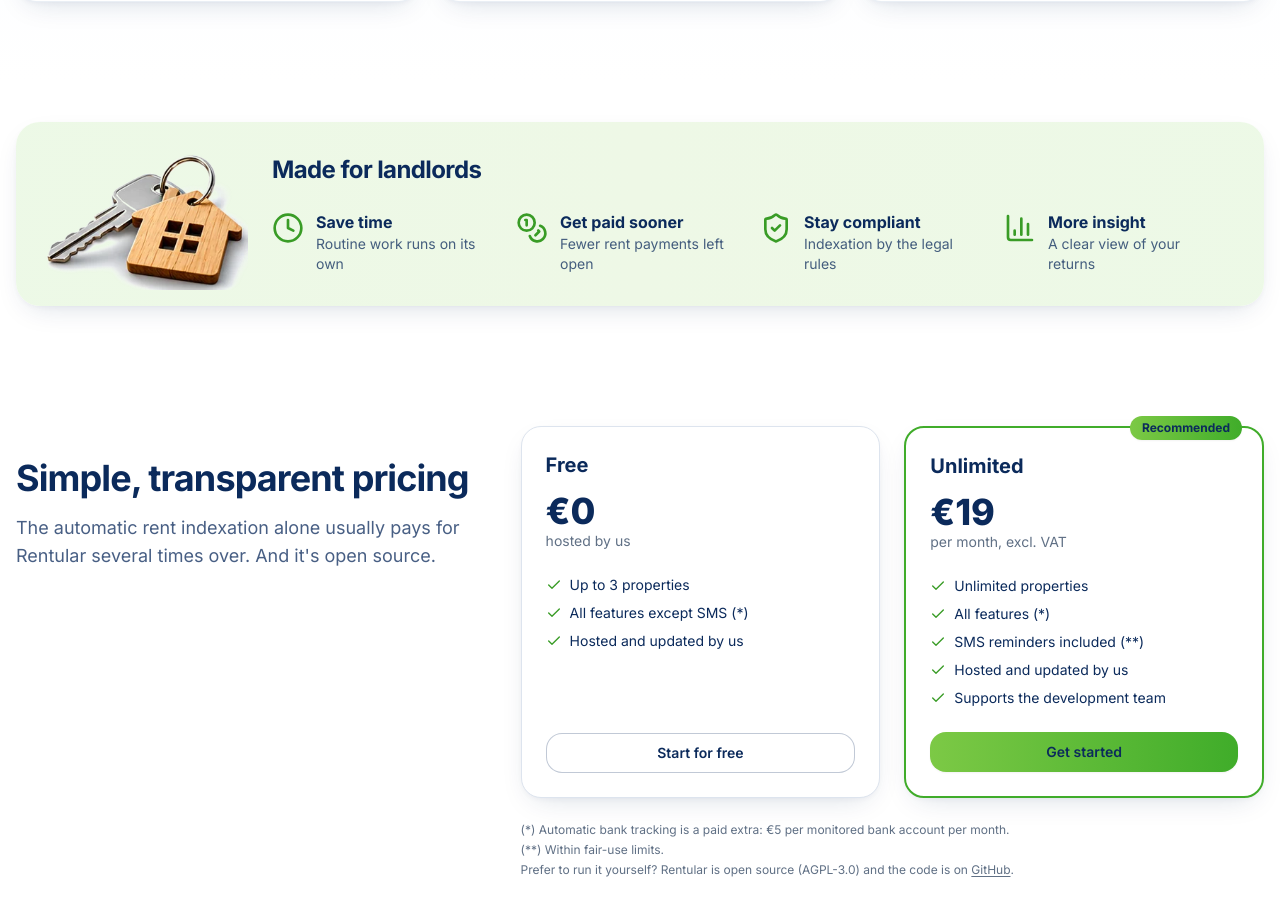
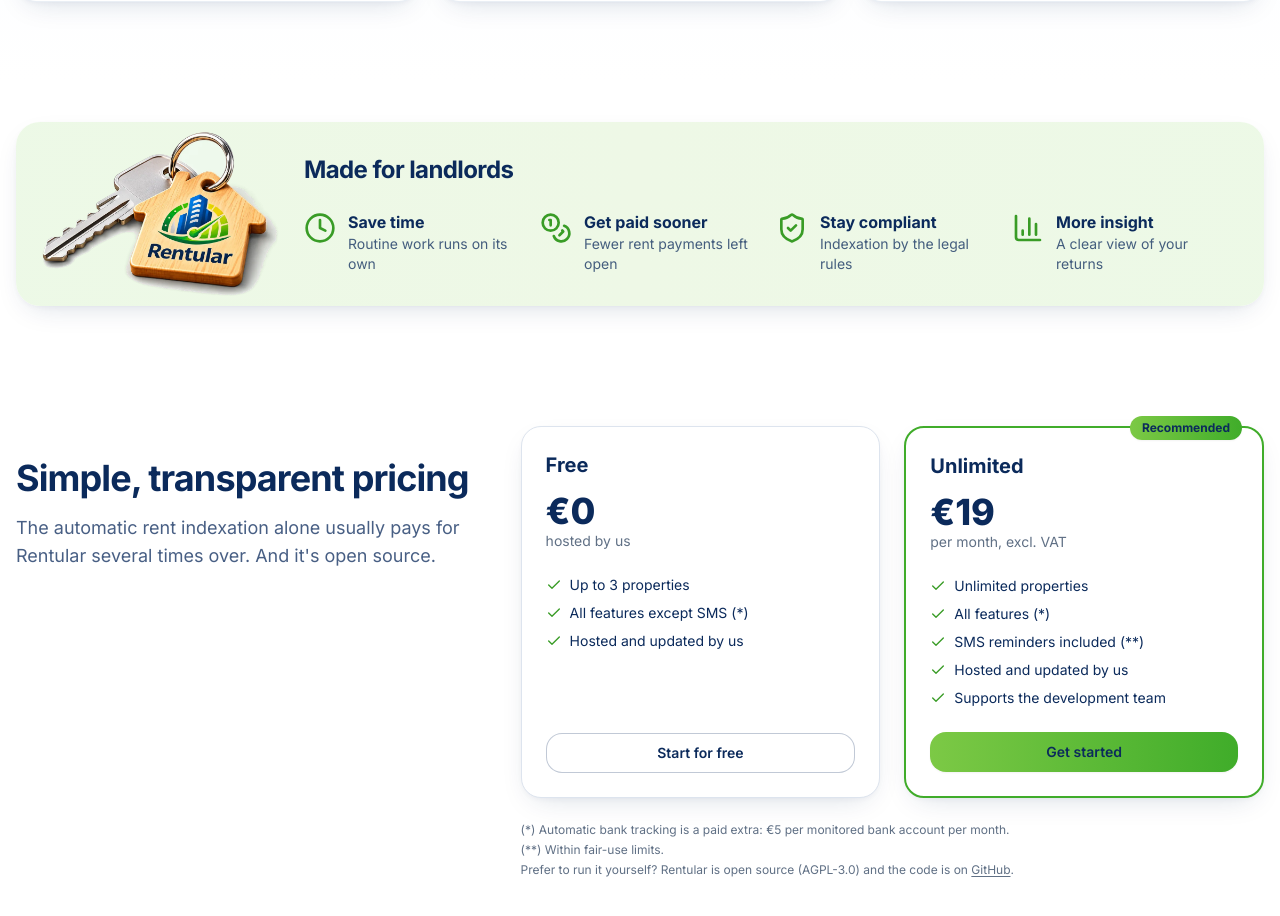
Before and after one commit to jnuyens/rentular, a Next.js app in the folder apps/web/: page / in a window 1280 px wide. Shown: the part 1328-2244 px from the top of the page. Built offline with nearby package versions, Linux system fonts and the light colour scheme; no server answers.

Commit message:
feat(marketing): key image with the Rentular tag on the landlords band
- keys-house webp and png fallback from the new photo, backdrop keyed
  out so it blends into the green band, 900 px wide
- image shown a bit larger and centred vertically on wide screens

```diff
--- a/apps/web/app/(marketing)/page.tsx
+++ b/apps/web/app/(marketing)/page.tsx
@@ -176,14 +176,15 @@ export default function MarketingPage() {
 
       {/* For landlords */}
       <section id="landlords" className="scroll-mt-16 px-4 py-10">
-        <div className="relative mx-auto max-w-7xl overflow-hidden rounded-3xl bg-gradient-to-r from-tint-green via-[#eef8e6] to-tint-green px-6 py-8 shadow-soft md:pl-64 md:pr-10">
+        <div className="relative mx-auto max-w-7xl overflow-hidden rounded-3xl bg-gradient-to-r from-tint-green via-[#eef8e6] to-tint-green px-6 py-8 shadow-soft md:pl-72 md:pr-10">
           <Image
             src="/brand/keys-house.webp"
             alt=""
             aria-hidden
-            width={294}
-            height={192}
-            className="pointer-events-none mx-auto mb-4 w-40 select-none md:absolute md:bottom-4 md:left-6 md:mb-0 md:w-52"
+            width={900}
+            height={632}
+            sizes="(min-width: 768px) 240px, 224px"
+            className="pointer-events-none mx-auto mb-4 w-56 select-none md:absolute md:left-6 md:top-1/2 md:mb-0 md:w-60 md:-translate-y-1/2"
           />
           <h2 className="text-2xl font-bold tracking-tight text-navy">{t("landlordsTitle")}</h2>
           <div className="mt-6 grid grid-cols-1 gap-6 sm:grid-cols-2 xl:grid-cols-4">
```
Also changed, not shown: apps/web/public/brand/keys-house.png, apps/web/public/brand/keys-house.webp.
